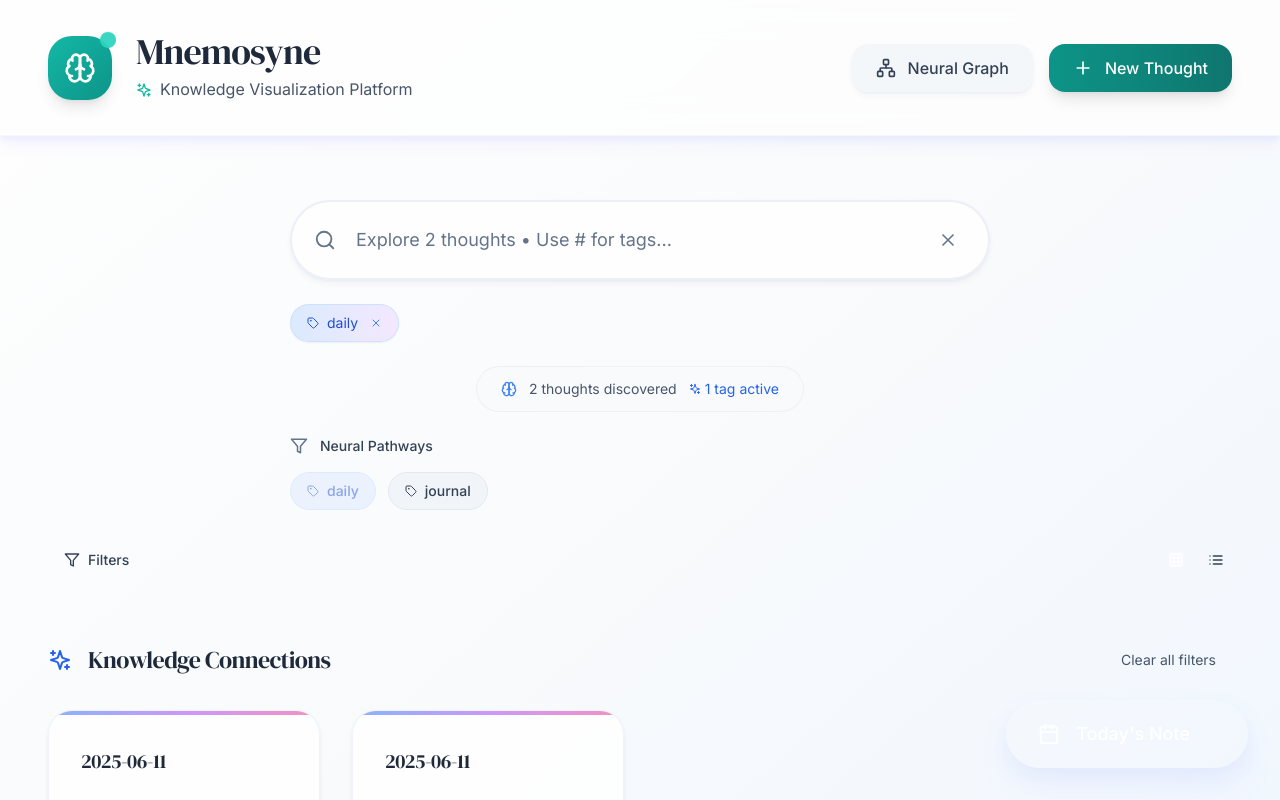
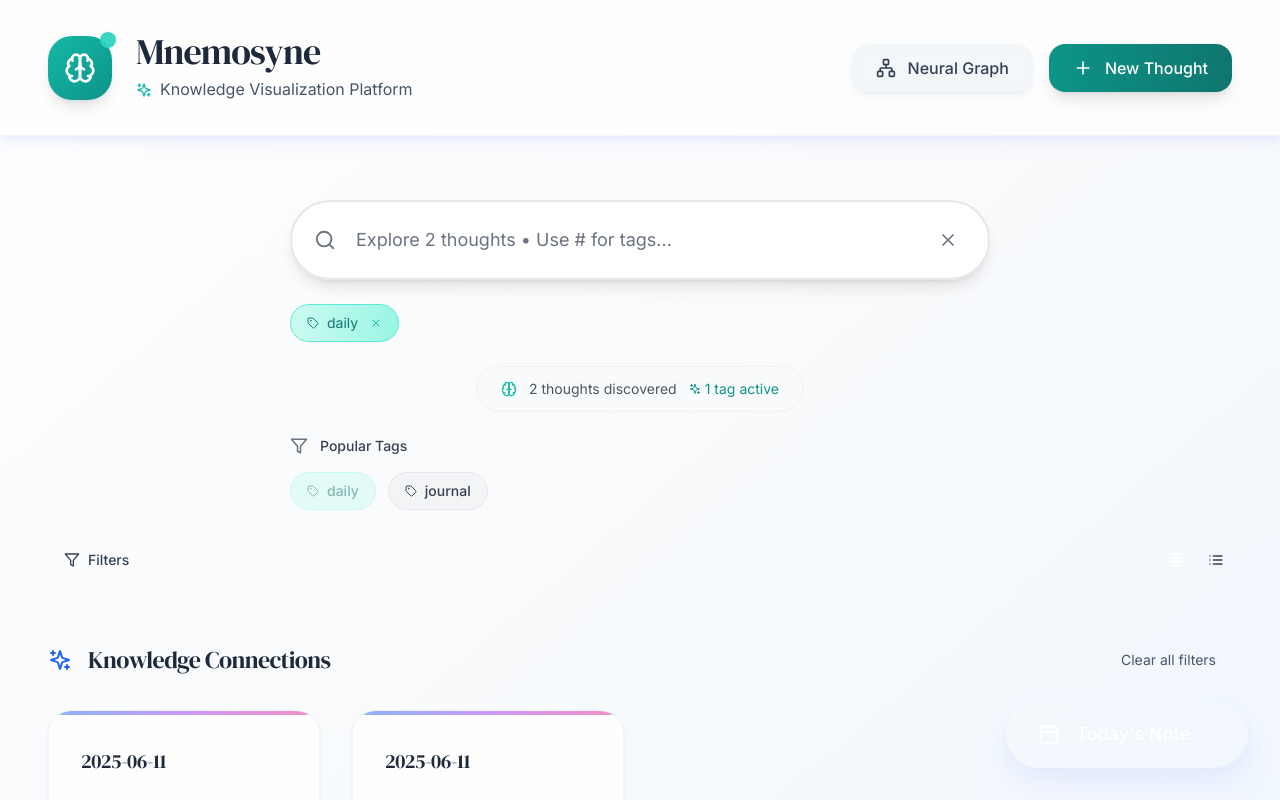
Before and after one commit to tanushreec24/Mnemosyne, a React (Vite) app: page / in a window 1280 px wide. Both pictures are taken after a click on the button "daily". Shown: the top 800 px of the page. Built offline with nearby package versions, Linux system fonts and the light colour scheme.

Commit message:
update - fixed transparency issues

```diff
--- a/src/components/SearchBar.tsx
+++ b/src/components/SearchBar.tsx
@@ -140,14 +140,14 @@ export function SearchBar({
           : 'hover:scale-[1.01]'
         }
       `}>
-        {/* Neural glow effect */}
-        <div className="search-neural-glow absolute inset-0 rounded-full -z-10" />
+        {/* Teal glow effect */}
+        <div className="search-teal-glow absolute inset-0 rounded-full -z-10" />
 
         <Search
           size={22}
           className={`
             absolute left-6 transition-all duration-300 z-10
-            ${isFocused ? 'text-neural-blue-600 scale-110' : 'text-neural-gray-500'}
+            ${isFocused ? 'text-teal-600 scale-110' : 'text-gray-500'}
           `}
         />
 
@@ -161,16 +161,16 @@ export function SearchBar({
           placeholder={`${placeholder} • Use # for tags...`}
           className={`
             w-full pl-16 pr-16 py-6
-            bg-neural-white/90 backdrop-blur-xl
+            bg-white/90 backdrop-blur-xl
             border-2 rounded-full
             outline-none
             transition-all duration-500 ease-out
-            placeholder-neural-gray-500
-            body-text text-neural-gray-800 text-lg
-            card-shadow
+            placeholder-gray-500
+            body-text text-gray-800 text-lg
+            shadow-lg
             ${isFocused
-              ? 'border-neural-blue-300 bg-neural-white ring-4 ring-neural-blue-100/50 card-shadow-hover shadow-neural-glow'
-              : 'border-neural-gray-200/60 hover:border-neural-gray-300/80 hover:bg-neural-white hover:card-shadow-hover'
+              ? 'border-teal-300 bg-white ring-4 ring-teal-100/50 shadow-xl shadow-teal-200/20'
+              : 'border-gray-200 hover:border-gray-300 hover:bg-white hover:shadow-xl'
             }
           `}
         />
@@ -182,8 +182,8 @@ export function SearchBar({
               absolute right-6 p-2 rounded-full z-10
               transition-all duration-300
               ${isFocused
-                ? 'text-neural-blue-600 hover:text-neural-blue-700 hover:bg-neural-blue-50'
-                : 'text-neural-gray-500 hover:text-neural-gray-700 hover:bg-neural-gray-100'
+                ? 'text-teal-600 hover:text-teal-700 hover:bg-teal-50'
+                : 'text-gray-500 hover:text-gray-700 hover:bg-gray-100'
               }
             `}
           >
@@ -198,13 +198,13 @@ export function SearchBar({
           {selectedTags.map(tag => (
             <span
               key={tag}
-              className="inline-flex items-center gap-2 px-4 py-2 bg-gradient-to-r from-neural-blue-100 to-neural-purple-100 text-neural-blue-700 text-sm rounded-full border border-neural-blue-200/60 animate-fadeIn shadow-sm"
+              className="inline-flex items-center gap-2 px-4 py-2 bg-gradient-to-r from-teal-100 to-teal-200 text-teal-700 text-sm rounded-full border border-teal-300 animate-fadeIn shadow-sm"
             >
               <Tag size={12} />
               {tag}
               <button
                 onClick={() => onTagRemove(tag)}
-                className="text-neural-blue-500 hover:text-neural-blue-700 transition-colors ml-1"
+                className="text-teal-500 hover:text-teal-700 transition-colors ml-1"
               >
                 <X size={12} />
               </button>
@@ -216,14 +216,14 @@ export function SearchBar({
       {/* Search Results Summary */}
       {(value.trim() || selectedTags.length > 0) && (
         <div className="text-center mt-6 animate-slideUp">
-          <div className="inline-flex items-center gap-3 px-6 py-3 bg-neural-gray-50/80 backdrop-blur-sm rounded-full text-sm text-neural-gray-600 border border-neural-gray-200/50">
-            <Brain size={16} className="text-neural-blue-500" />
+          <div className="inline-flex items-center gap-3 px-6 py-3 bg-gray-50/80 backdrop-blur-sm rounded-full text-sm text-gray-600 border border-gray-200/50">
+            <Brain size={16} className="text-teal-500" />
             {resultCount === 0
               ? 'No thoughts found'
               : `${resultCount} thought${resultCount === 1 ? '' : 's'} discovered`
             }
             {selectedTags.length > 0 && (
-              <span className="text-neural-blue-600 flex items-center gap-1">
+              <span className="text-teal-600 flex items-center gap-1">
                 <Sparkles size={12} />
                 {selectedTags.length} tag{selectedTags.length === 1 ? '' : 's'} active
               </span>
@@ -236,23 +236,23 @@ export function SearchBar({
       {(showSuggestions || showHistory) && (
         <div
           ref={suggestionsRef}
-          className="absolute top-full left-0 right-0 mt-4 bg-neural-white/95 backdrop-blur-xl rounded-3xl floating-shadow border border-neural-gray-200/50 overflow-hidden z-50 animate-slideUp"
+          className="absolute top-full left-0 right-0 mt-4 bg-white/95 backdrop-blur-xl rounded-3xl shadow-2xl border border-gray-200/50 overflow-hidden z-50 animate-slideUp"
         >
           {/* Tag Suggestions */}
           {showSuggestions && tagSuggestions.length > 0 && (
-            <div className="p-6 border-b border-neural-gray-100">
-              <div className="flex items-center gap-3 mb-4 text-sm font-medium text-neural-gray-700">
-                <Tag size={16} className="text-neural-blue-500" />
-                Neural Tags
+            <div className="p-6 border-b border-gray-100">
+              <div className="flex items-center gap-3 mb-4 text-sm font-medium text-gray-700">
+                <Tag size={16} className="text-teal-500" />
+                Tags
               </div>
               <div className="space-y-2">
                 {tagSuggestions.map(tag => (
                   <button
                     key={tag}
                     onClick={() => handleTagSuggestionClick(tag)}
-                    className="w-full text-left px-4 py-3 text-sm text-neural-gray-700 hover:bg-neural-blue-50 rounded-xl transition-all duration-200 flex items-center gap-3 group"
+                    className="w-full text-left px-4 py-3 text-sm text-gray-700 hover:bg-teal-50 rounded-xl transition-all duration-200 flex items-center gap-3 group"
                   >
-                    <Tag size={14} className="text-neural-blue-600 group-hover:scale-110 transition-transform" />
+                    <Tag size={14} className="text-teal-600 group-hover:scale-110 transition-transform" />
                     #{tag}
                   </button>
                 ))}
@@ -263,18 +263,18 @@ export function SearchBar({
           {/* Search History */}
           {showHistory && searchHistory.length > 0 && (
             <div className="p-6">
-              <div className="flex items-center gap-3 mb-4 text-sm font-medium text-neural-gray-700">
-                <Clock size={16} className="text-neural-purple-500" />
-                Recent Explorations
+              <div className="flex items-center gap-3 mb-4 text-sm font-medium text-gray-700">
+                <Clock size={16} className="text-teal-500" />
+                Recent Searches
               </div>
               <div className="space-y-2">
                 {searchHistory.slice(0, 5).map((query, index) => (
                   <button
                     key={index}
                     onClick={() => handleHistorySelect(query)}
-                    className="w-full text-left px-4 py-3 text-sm text-neural-gray-700 hover:bg-neural-gray-50 rounded-xl transition-all duration-200 flex items-center gap-3 group"
+                    className="w-full text-left px-4 py-3 text-sm text-gray-700 hover:bg-gray-50 rounded-xl transition-all duration-200 flex items-center gap-3 group"
                   >
-                    <Search size={14} className="text-neural-gray-400 group-hover:text-neural-blue-500 transition-colors" />
+                    <Search size={14} className="text-gray-400 group-hover:text-teal-500 transition-colors" />
                     {query}
                   </button>
                 ))}
@@ -288,8 +288,8 @@ export function SearchBar({
       {allTags.length > 0 && !isFocused && (
         <div className="mt-6 animate-slideUp">
           <div className="flex items-center gap-3 mb-4">
-            <Filter size={18} className="text-neural-gray-500" />
-            <span className="text-sm font-medium text-neural-gray-700">Neural Pathways</span>
+            <Filter size={18} className="text-gray-500" />
+            <span className="text-sm font-medium text-gray-700">Popular Tags</span>
           </div>
           <div className="flex flex-wrap gap-3">
             {allTags.slice(0, 8).map(tag => (
@@ -300,8 +300,8 @@ export function SearchBar({
                 className={`
                   inline-flex items-center gap-2 px-4 py-2 text-sm rounded-full transition-all duration-300 font-medium
                   ${selectedTags.includes(tag)
-                    ? 'bg-neural-blue-100 text-neural-blue-700 border border-neural-blue-200 cursor-not-allowed opacity-50'
-                    : 'bg-neural-gray-100 text-neural-gray-700 border border-neural-gray-200 hover:bg-neural-blue-50 hover:text-neural-blue-700 hover:border-neural-blue-200 hover:scale-105'
+                    ? 'bg-teal-100 text-teal-700 border border-teal-200 cursor-not-allowed opacity-50'
+                    : 'bg-gray-100 text-gray-700 border border-gray-200 hover:bg-teal-50 hover:text-teal-700 hover:border-teal-200 hover:scale-105'
                   }
                 `}
               >
```
